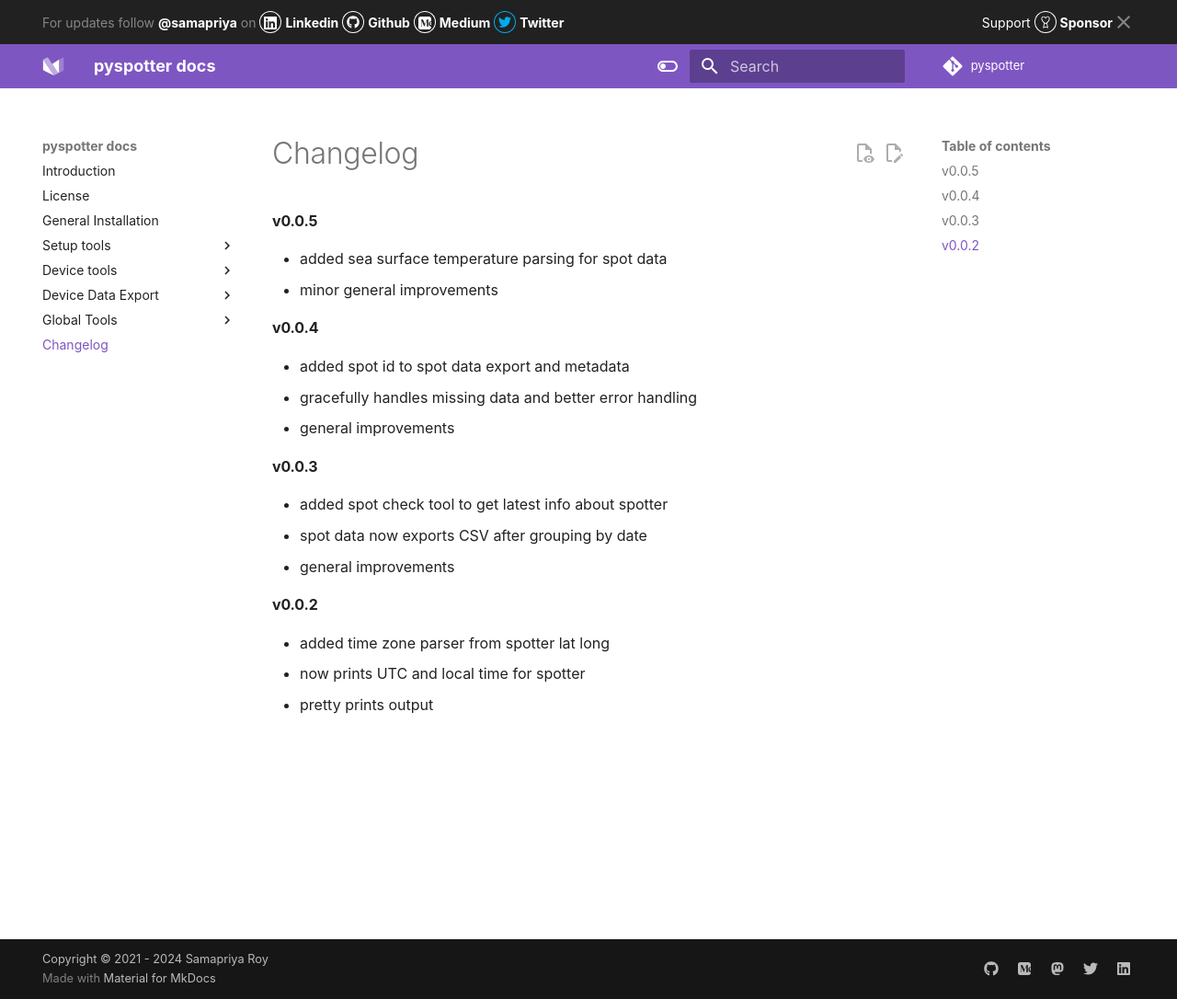
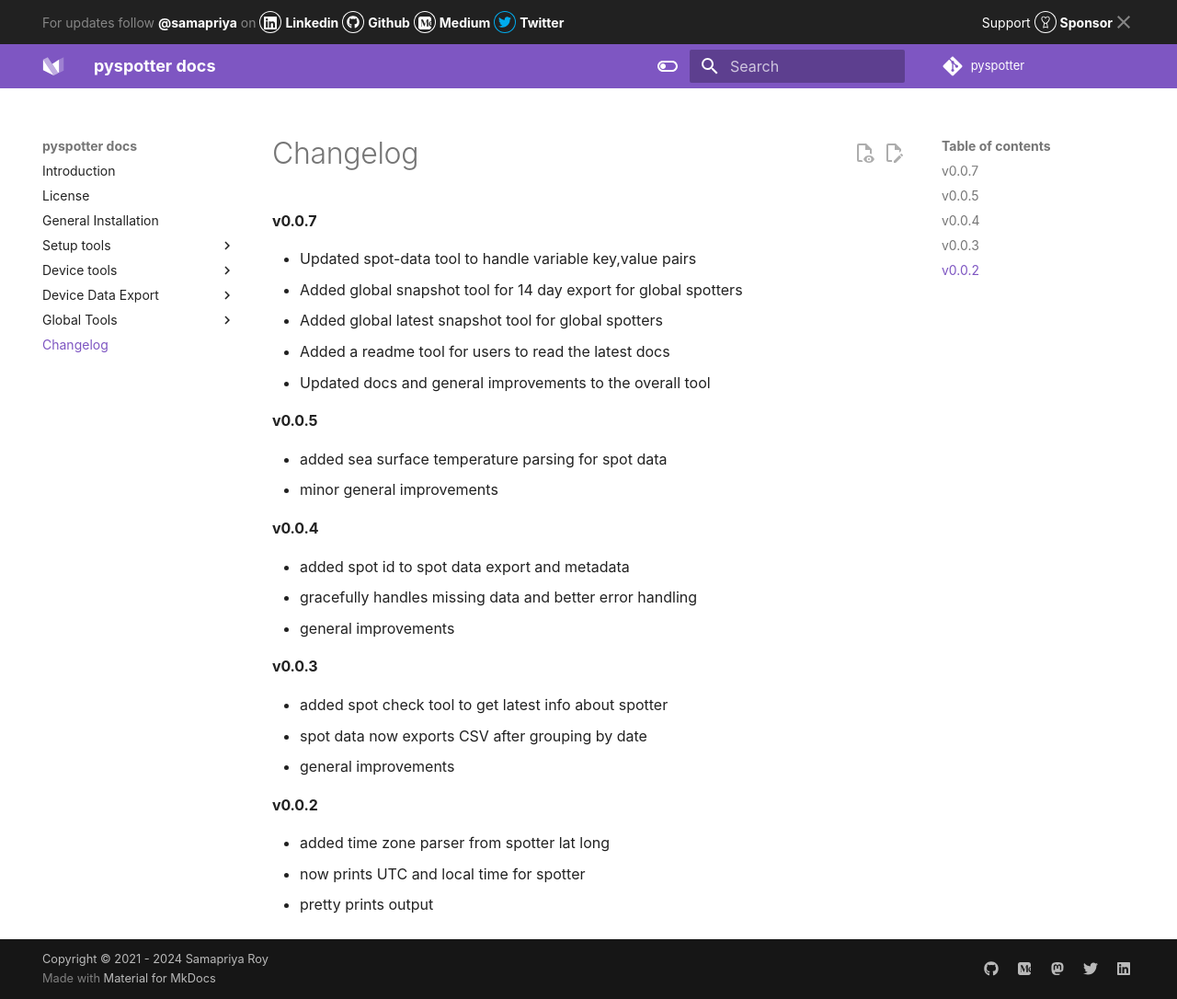
Before and after one commit to open-oceans/pyspotter, an MkDocs documentation site: the page built from docs/changelog.md, in a window 1280 px wide and 1086 px high. Shown: the whole window at 92% size. Built offline with MkDocs 1.6.1 and Material for MkDocs 9.7.7, drawn with Linux system fonts in a browser that asks for light colours; some web fonts are replaced; comment, search, counter and statistics services are not loaded.

Commit message:
added changelog

```diff
--- a/docs/changelog.md
+++ b/docs/changelog.md
@@ -1,4 +1,11 @@
 # Changelog
+
+#### v0.0.7
+- Updated spot-data tool to handle variable key,value pairs
+- Added global snapshot tool for 14 day export for global spotters
+- Added global latest snapshot tool for global spotters
+- Added a readme tool for users to read the latest docs
+- Updated docs and general improvements to the overall tool
 
 #### v0.0.5
 - added sea surface temperature parsing for spot data
```
Also changed, not shown: 1 other file.
